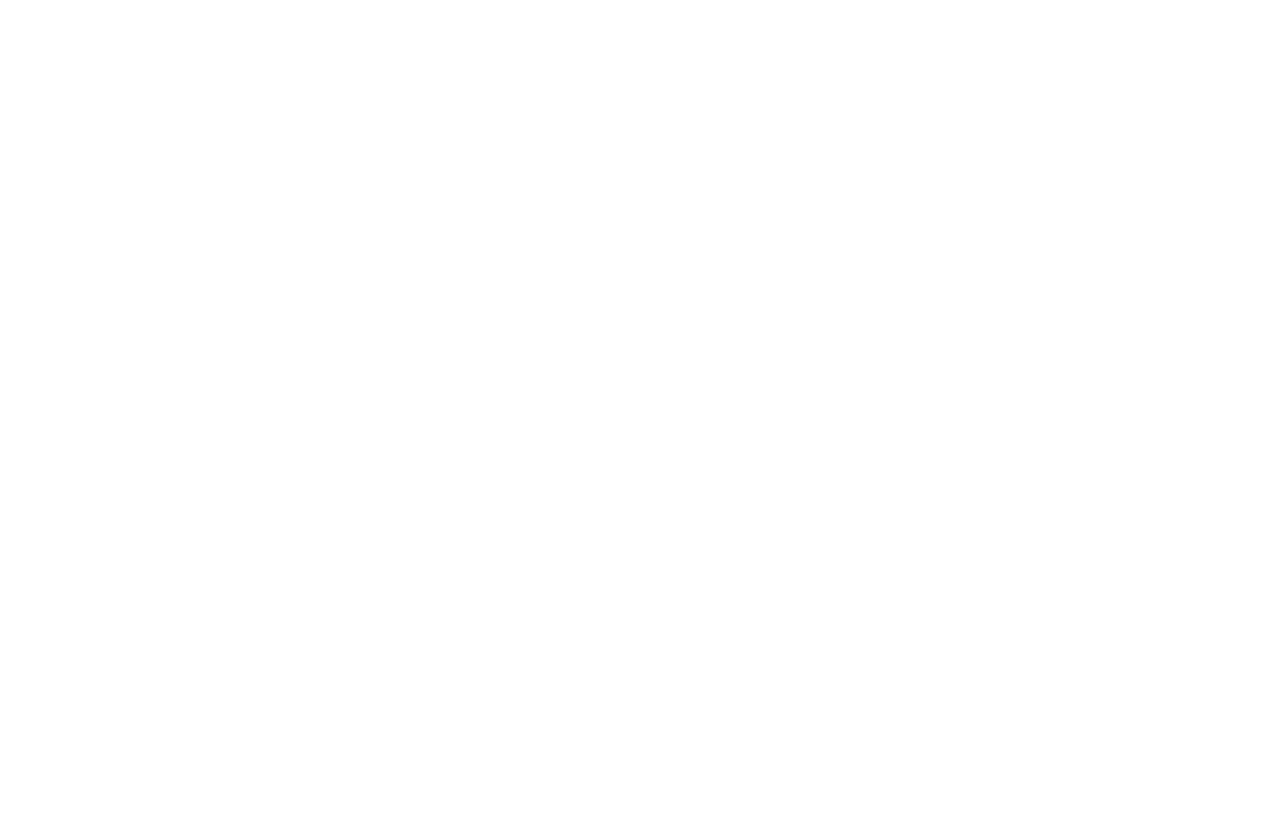
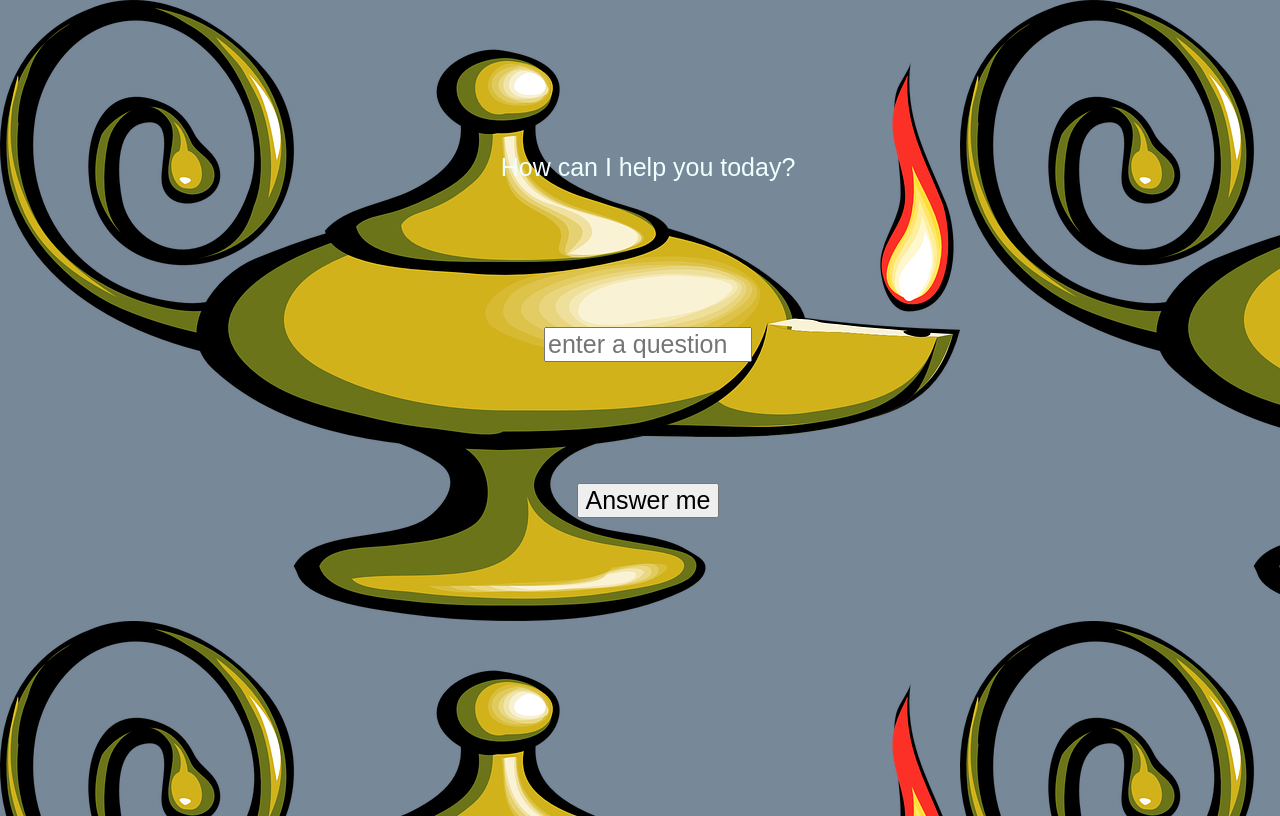
Before and after one commit to NicholasB85/Chance, a plain HTML site: page index.html in a window 1280 px wide. Drawn offline with Linux system fonts and the light colour scheme.

Commit message:
magic lamp

```diff
--- a/index.html
+++ b/index.html
@@ -8,6 +8,13 @@
     <title>Document</title>
 </head>
 <body>
+        <p> How can I help you today? </p>
+
+        <input type="text" placeholder="enter a question"></input>
+
+        <button id="answerButton"> Answer me </button>
+
+        <p id="answerContainer"></p>
     <script type="text/javascript" src="main.js"></script>
 </body>
 </html>
--- a/main.css
+++ b/main.css
@@ -0,0 +1,24 @@
+body {
+    width: 100vw;
+    height: 100vh;
+    display: flex;
+    justify-content: space-evenly;
+    flex-flow: wrap;
+    flex-direction:column;
+    flex-wrap: wrap;
+    align-items: center;
+    background-image: url(magic.png);
+    background-color: lightslategray;
+    color: azure;
+}
+
+p, input, button {
+    display: flex;
+    justify-content: flex-start;
+    font-family: sans-serif;
+    font-size: 25px;
+  }
+  input {
+    width: 200px;
+
+  }
--- a/main.js
+++ b/main.js
@@ -0,0 +1,11 @@
+const answers = [
+    'Maybe.', 'Outlook not so good', 'I really dont think so.',
+    'There is a good chance.', 'Why are you asking me?',
+    'do not ask me that', 'what do YOU think?','Yes.', 'Sure, why not.',
+    'I guess anything is possible.',
+]
+
+document.getElementById('answerButton').onclick = function () {
+    var answer = answers[Math.floor(Math.random() * answers.length)];
+        document.getElementById('answerContainer').innerHTML = answer;
+    };
```
Also changed, not shown: magic.png (added).
